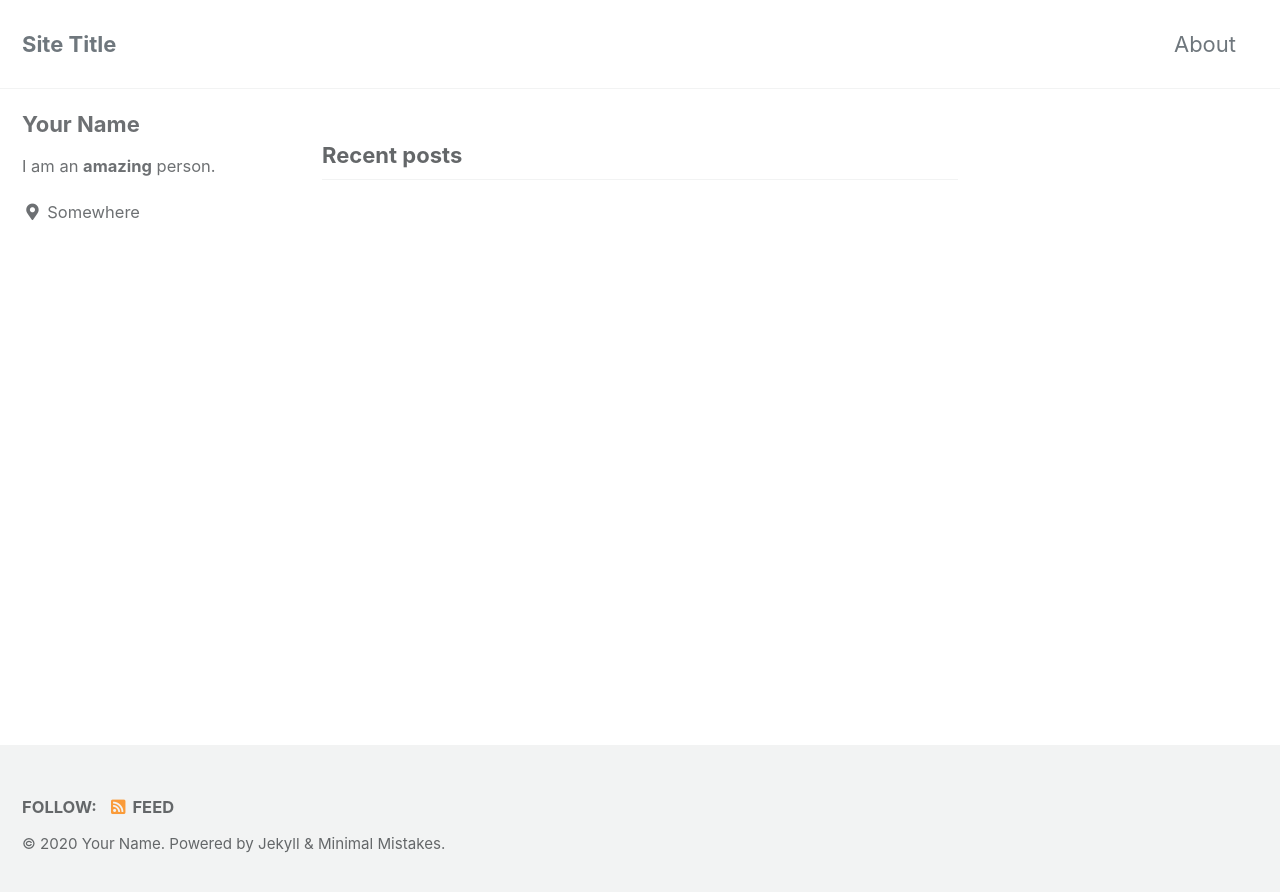
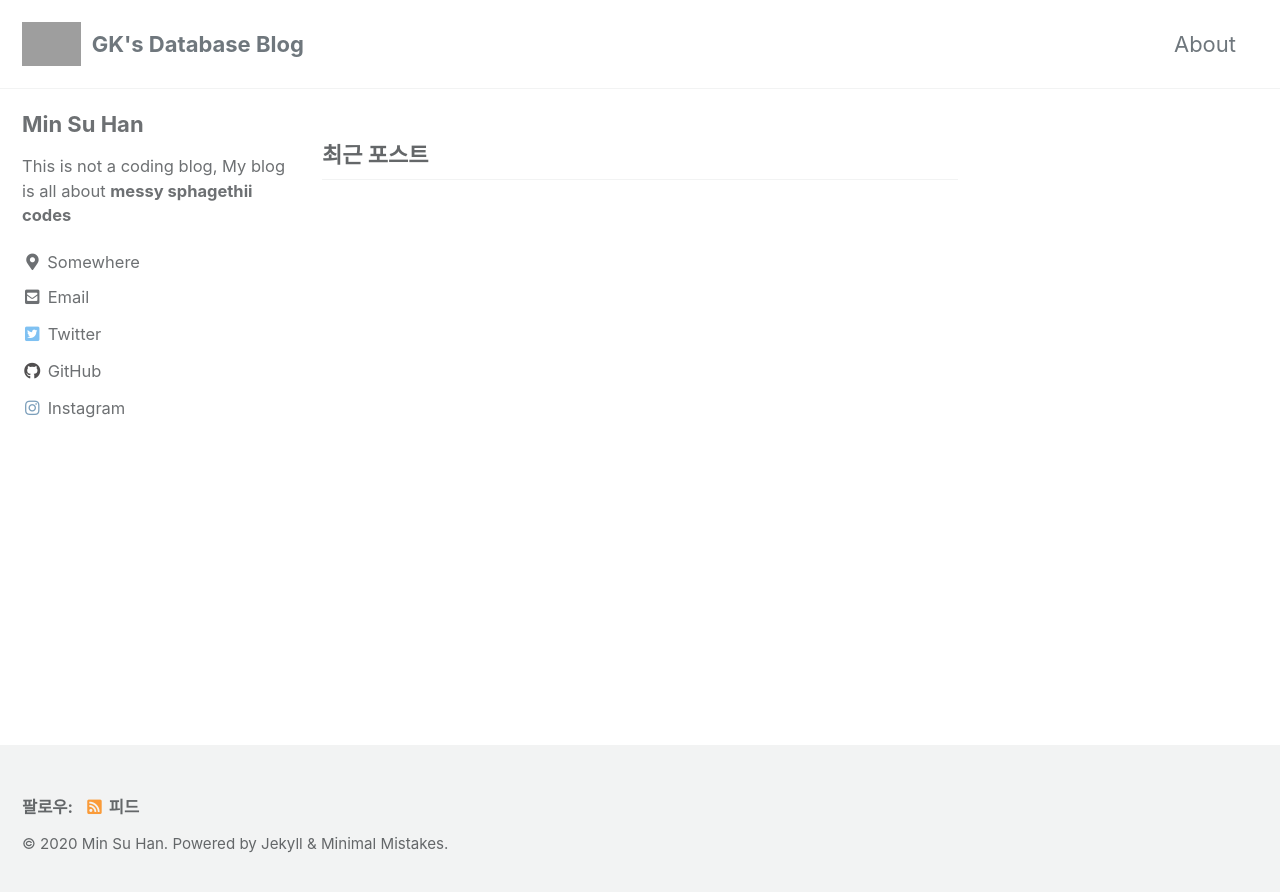
Before and after one commit to GK64/GK64.Gitgub.io, a Jekyll site: the page built from index.html, in a window 1280 px wide. Shown: the top 892 px of the page. Built offline with Jekyll 4.4.1, drawn with Linux system fonts in a browser that asks for light colours; cached includes are drawn as plain includes; the list of posts is cut into pages by our own code; grey boxes are pictures that could not be loaded.

Commit message:
Update Config.yml  *

```diff
--- a/_config.yml
+++ b/_config.yml
@@ -15,22 +15,22 @@
 minimal_mistakes_skin    : "default" # "air", "aqua", "contrast", "dark", "dirt", "neon", "mint", "plum", "sunrise"
 
 # Site Settings
-locale                   : "en-US"
-title                    : "Site Title"
+locale                   : "ko-KR"
+title                    : "GK's Database Blog"
 title_separator          : "-"
 subtitle                 : # site tagline that appears below site title in masthead
-name                     : "Your Name"
-description              : "An amazing website."
-url                      : # the base hostname & protocol for your site e.g. "https://mmistakes.github.io"
+name                     : "Min Su Han"
+description              : "This is not a coding blog, My blog is all about messy sphagethii codes"
+url                      : "https://catbug.me"
 baseurl                  : # the subpath of your site, e.g. "/blog"
-repository               : # GitHub username/repo-name e.g. "mmistakes/minimal-mistakes"
+repository               : "GK64/GK64.Github.io"
 teaser                   : # path of fallback teaser image, e.g. "/assets/images/500x300.png"
-logo                     : # path of logo image to display in the masthead, e.g. "/assets/images/88x88.png"
+logo                     : "None"
 masthead_title           : # overrides the website title displayed in the masthead, use " " for no title
 # breadcrumbs            : false # true, false (default)
 words_per_minute         : 200
 comments:
-  provider               : # false (default), "disqus", "discourse", "facebook", "staticman", "staticman_v2", "utterances", "custom"
+  provider               : "disqus"
   disqus:
     shortname            : # https://help.disqus.com/customer/portal/articles/466208-what-s-a-shortname-
   discourse:
@@ -93,53 +93,24 @@ analytics:
 
 # Site Author
 author:
-  name             : "Your Name"
+  name             : "Min Su Han"
   avatar           : # path of avatar image, e.g. "/assets/images/bio-photo.jpg"
-  bio              : "I am an **amazing** person."
+  bio              : "This is not a coding blog, My blog is all about **messy sphagethii codes**"
   location         : "Somewhere"
   email            :
   links:
     - label: "Email"
       icon: "fas fa-fw fa-envelope-square"
-      # url: "mailto:your.name@email.com"
-    - label: "Website"
-      icon: "fas fa-fw fa-link"
-      # url: "https://your-website.com"
+      url: "dev@catbug.me"
     - label: "Twitter"
       icon: "fab fa-fw fa-twitter-square"
-      # url: "https://twitter.com/"
-    - label: "Facebook"
-      icon: "fab fa-fw fa-facebook-square"
-      # url: "https://facebook.com/"
+      url: "https://twitter.com/Gravity64x"
     - label: "GitHub"
       icon: "fab fa-fw fa-github"
-      # url: "https://github.com/"
+      url: "https://github.com/GK64"
     - label: "Instagram"
       icon: "fab fa-fw fa-instagram"
-      # url: "https://instagram.com/"
-
-# Site Footer
-footer:
-  links:
-    - label: "Twitter"
-      icon: "fab fa-fw fa-twitter-square"
-      # url:
-    - label: "Facebook"
-      icon: "fab fa-fw fa-facebook-square"
-      # url:
-    - label: "GitHub"
-      icon: "fab fa-fw fa-github"
-      # url:
-    - label: "GitLab"
-      icon: "fab fa-fw fa-gitlab"
-      # url:
-    - label: "Bitbucket"
-      icon: "fab fa-fw fa-bitbucket"
-      # url:
-    - label: "Instagram"
-      icon: "fab fa-fw fa-instagram"
-      # url:
-
+      url: "None"
 
 # Reading Files
 include:
```
